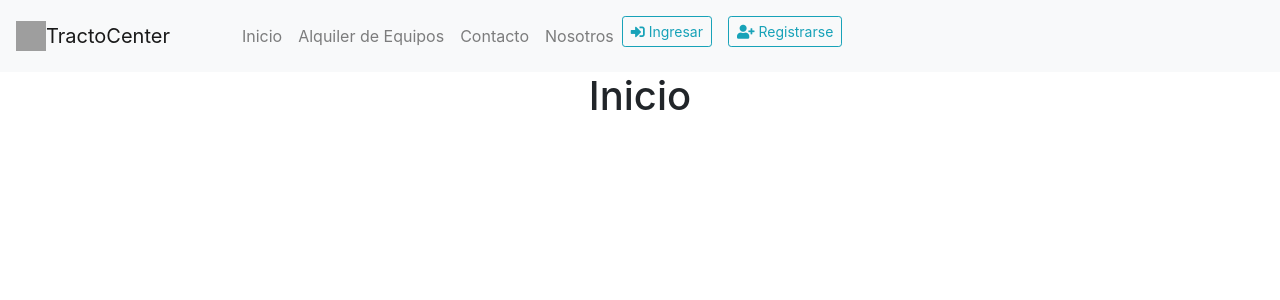
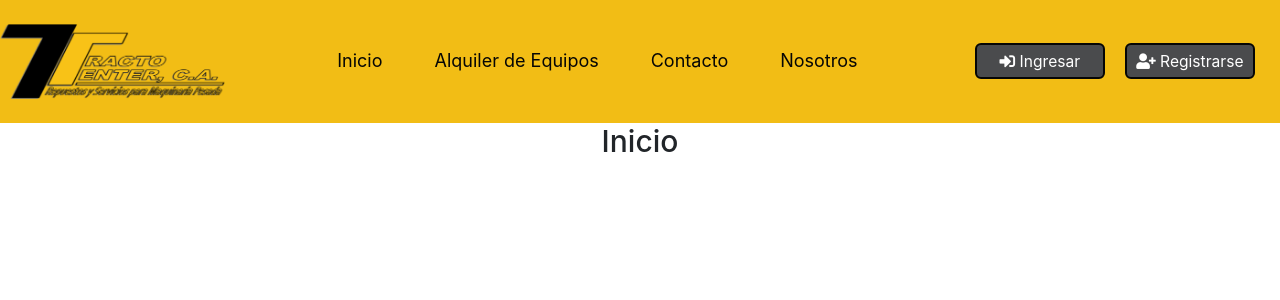
Before and after one commit to joalrope/invttc-fe, a React (Create React App) app: page / in a window 1280 px wide. Shown: the top 300 px of the page. Built offline with nearby package versions, Linux system fonts and the light colour scheme; grey boxes are pictures that could not be loaded.

Commit message:
CSS rutas iniciado

```diff
--- a/src/components/ui/AuthButtons.jsx
+++ b/src/components/ui/AuthButtons.jsx
@@ -4,7 +4,7 @@ export const AuthButtons = () => {
 
     const handleShowLogin = () => {
 
-        localStorage.setItem('name', 'Joalrope')
+        localStorage.setItem('name', 'Jose Rodriguez')
 
 
     }
@@ -16,14 +16,14 @@ export const AuthButtons = () => {
 
 
     return (
-        <div className="navbar-buttons">
-            <button className="btn btn-sm btn-outline-info mr-3" onClick={handleShowLogin}>
+        <div className="navbar-auth">
+            <button className="btn" onClick={handleShowLogin}>
                 <i className='fas fa-sign-in-alt '></i>
-                <span> Ingresar </span>
+                <span>   Ingresar </span>
             </button>
-            <button className="btn btn-sm btn-outline-info mr-3" onClick={handleShowRegister}>
+            <button className="btn" onClick={handleShowRegister}>
                 <i className='fas fa-user-plus '></i>
-                <span> Registrarse</span>
+                <span>   Registrarse</span>
             </button>
         </div>
 
--- a/src/components/ui/BrandNav.jsx
+++ b/src/components/ui/BrandNav.jsx
@@ -2,9 +2,9 @@ import React from 'react'
 
 export const BrandNav = () => {
     return (
-        <nav className="navbar-brand pr-5">
-            <img src="/docs/4.5/assets/brand/bootstrap-solid.svg" width="30" height="30" className="d-inline-block align-top" alt="" loading="lazy"/>
-            TractoCenter
+        <nav className="navbar-brand">
+            <img src="logo.png" width="225" height="75" className="d-inline-block align-top" alt="" loading="lazy"/>
+            {/* <h2 className="cia-name">TractoCenter</h2> */}
         </nav>
     )
 }
--- a/src/components/ui/LogoutButton.jsx
+++ b/src/components/ui/LogoutButton.jsx
@@ -11,12 +11,12 @@ export const LogoutButton = () => {
 
 
     return (
-        <div className="navbar-buttons">
-            <nav className="navbar navbar-light bg-light">
-                <span className="navbar-brand mb-0 h1">{name}</span>
+        <div className="navbar-auth">
+            <nav className="navbar-user-name">
+                <span className="navbar-brand-user-name">{name}</span>
             </nav>
 
-            <button className="btn btn-sm btn-outline-danger mr-5" onClick={handleLogout}>
+            <button className="btn" onClick={handleLogout}>
                 <i className='fas fa-sign-out-alt '></i>
                 <span> Salir</span>
             </button>
--- a/src/components/ui/navbars/UsersNav.jsx
+++ b/src/components/ui/navbars/UsersNav.jsx
@@ -9,10 +9,11 @@ export const UsersNav = () => {
 
     return (
         <div>
-            <nav className="navbar navbar-expand-lg navbar-light bg-light pt-3 pb-3">
+            <nav className="navbar navbar-expand-lg">
+                <div className="navbar-items">
+                    <ul className="navbar-nav">
                         <BrandNav/>
-                <div className="navbar-options">
-                    <ul className="navbar-nav">
+                        <div className="navbar-items">
                             <li className="nav-item">
                                 <Link to="/app/sales" className="nav-link">Ventas<span className="sr-only">(current)</span></Link>
                             </li>
@@ -28,8 +29,9 @@ export const UsersNav = () => {
                             <li className="nav-item">
                                 <Link to="/app/service" className="nav-link">Servicio</Link>
                             </li>
+                        </div>
+                        <LogoutButton/>
                     </ul>
-                <LogoutButton/>
                 </div>
             </nav>
             <UsersRouter/>
--- a/src/components/ui/navbars/VisitorsNav.jsx
+++ b/src/components/ui/navbars/VisitorsNav.jsx
@@ -17,10 +17,11 @@ export const VisitorsNav = () => {
 
     return (
         <div>
-            <nav className="navbar navbar-expand-lg navbar-light bg-light pt-3 pb-3">
-                <BrandNav/>
+            <nav className="navbar navbar-expand-lg">
                 <div className="navbar-options">
                     <ul className="navbar-nav">
+                        <BrandNav/>
+                        <div className="navbar-items">
                             <li className="nav-item">
                                 <Link to="/" className="nav-link">Inicio</Link>
                             </li>
@@ -34,6 +35,7 @@ export const VisitorsNav = () => {
                                 <Link to="/about" className="nav-link">Nosotros</Link>
                             </li>
                             {(isAuth) && <QuoteOption/>}
+                        </div>
                         <AuthButtons/>
                     </ul>
                 </div>
--- a/src/components/ui/navbars/styles.css
+++ b/src/components/ui/navbars/styles.css
@@ -1,5 +1,121 @@
+
+.navbar {
+    padding: 0px;
+    margin: 0px;
+}
+
+.navbar-nav {
+    background-color: #f2bd15;
+    width: 100vw;
+    margin: 0px;
+    padding: 0px;
 
 
-.user-name {
-    color: rgb(71, 154, 206) !important;
+    display: flex;
+    -webkit-flex-direction: row;
+    -ms-flex-direction: row;
+    flex-direction: row;
+    -webkit-flex-wrap: nowrap;
+    -ms-flex-wrap: nowrap;
+    flex-wrap: nowrap;
+    -webkit-justify-content: flex-start;
+    -ms-flex-pack: start;
+    justify-content: flex-start;
+    -webkit-align-content: space-around;
+    -ms-flex-line-pack: distribute;
+    align-content: space-around;
+    -webkit-align-items: center;
+    -ms-flex-align: center;
+    align-items: center;
 }
+
+.navbar-brand {
+    margin: 20px 0px;
+    -webkit-order: 0;
+    -ms-flex-order: 0;
+    order: 0;
+    -webkit-flex: 0 1 15%;
+    -ms-flex: 0 1 15%;
+    flex: 0 1 15%;
+    -webkit-align-self: auto;
+    -ms-flex-item-align: auto;
+    align-self: auto;
+    align-items: center;
+}
+
+.navbar-items {
+    padding: 0px;
+    display: flex;
+    -webkit-flex-direction: row;
+    -ms-flex-direction: row;
+    flex-direction: row;
+    -webkit-order: 0;
+    -ms-flex-order: 0;
+    order: 0;
+    -webkit-flex: 0 1 60%;
+    -ms-flex: 0 1 60%;
+    flex: 0 1 60%;
+    -webkit-align-self: auto;
+    -ms-flex-item-align: auto;
+    align-self: auto;
+    justify-content: center;
+}
+
+.nav-item {
+    margin: 15px;
+
+}
+
+.navbar-auth {
+    display: flex;
+    -webkit-flex-direction: row;
+    -ms-flex-direction: row;
+    flex-direction: row;
+    -webkit-order: 0;
+    -ms-flex-order: 0;
+    order: 0;
+    -webkit-flex: 0 1 25%;
+    -ms-flex: 0 1 25%;
+    flex: 0 1 25%;
+    -webkit-align-self: auto;
+    -ms-flex-item-align: auto;
+    align-self: auto;
+    justify-content: center;
+}
+
+.navbar-auth button{
+    width: 130px;
+    font-size: 1.4rem;
+    color: #fff;
+    font-size: 1.3rem;
+    margin-right: 20px;
+    background-color: #4a4b4d;
+    border: 2px solid #060605;
+    border-radius: 6px;
+}
+
+.navbar-auth button:hover{
+    color: #000;
+}
+
+.navbar-auth button:focus{
+    border: none;
+}
+
+.navbar-user-name {
+    font-size: 1.2rem;
+    color: #060605 !important;
+    padding: 10px 25px;
+}
+
+.nav-link {
+    margin: 5px;
+    color: #060605;
+    font-size: 1.5em;
+    border-bottom: 2px solid transparent;
+}
+
+.nav-link:hover {
+    border-bottom: 2px solid #060605;
+    color: #060605;
+}
--- a/src/index.css
+++ b/src/index.css
@@ -1,5 +1,9 @@
-body {
-  margin: 0;
+
+html, body {
+  margin: 0px;
+  margin: 0px;
+  padding: 0px;
+  font-size: 12px;
   font-family: -apple-system, BlinkMacSystemFont, 'Segoe UI', 'Roboto', 'Oxygen',
     'Ubuntu', 'Cantarell', 'Fira Sans', 'Droid Sans', 'Helvetica Neue',
     sans-serif;
--- a/src/routers/UsersRouter.jsx
+++ b/src/routers/UsersRouter.jsx
@@ -11,7 +11,6 @@ import { ServicePage } from '../components/pages/users/ServicePage';
 export const UsersRouter = () => {
 
     return (
-        <div className="auth__main">
         <div className="auth__box-container animate__animated animate__fadeIn">
             <Switch >
                 <Route path='/app/admin' component={AdminPage} />
@@ -23,6 +22,5 @@ export const UsersRouter = () => {
                 {/* <Redirect to={Error404Page}/> */}
             </Switch>
         </div>
-        </div>
     )
 }
```
Also changed, not shown: public/logo.png (added). Lines whose indentation alone changed are shown as unchanged.
